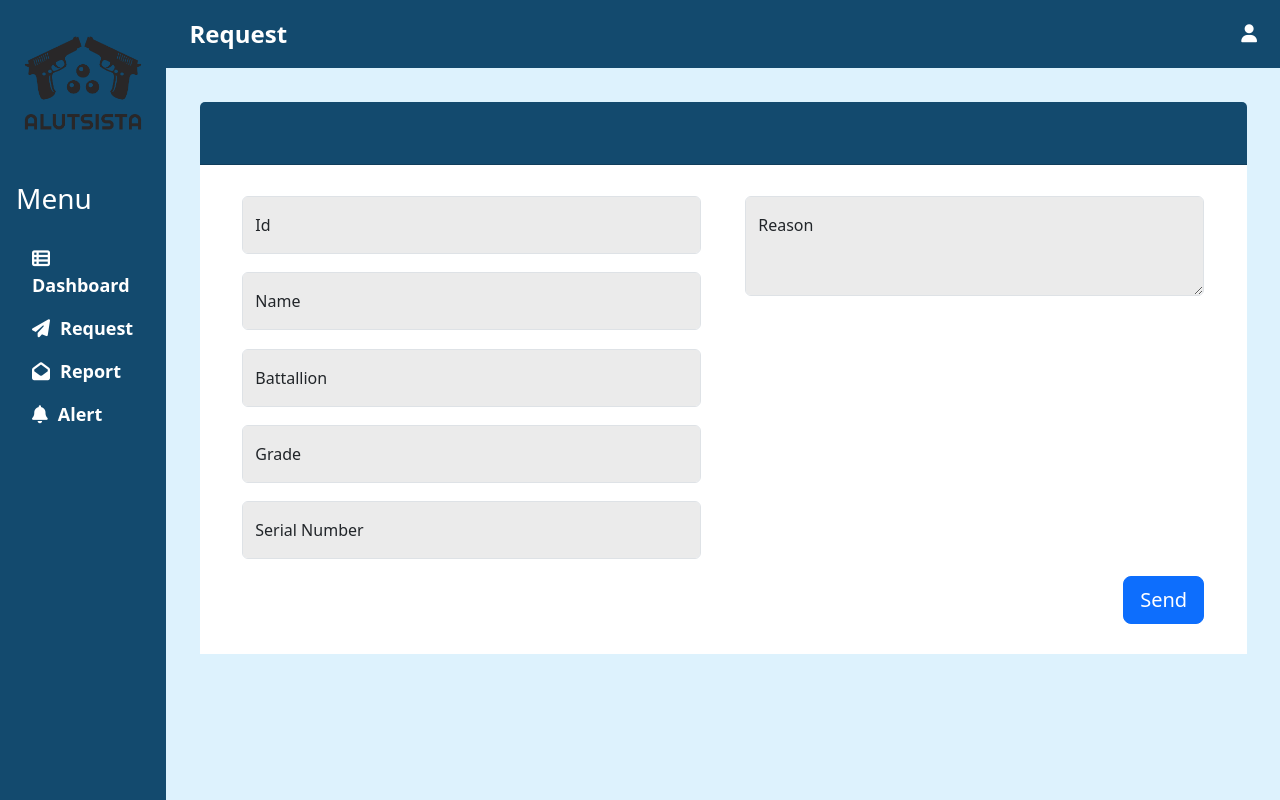
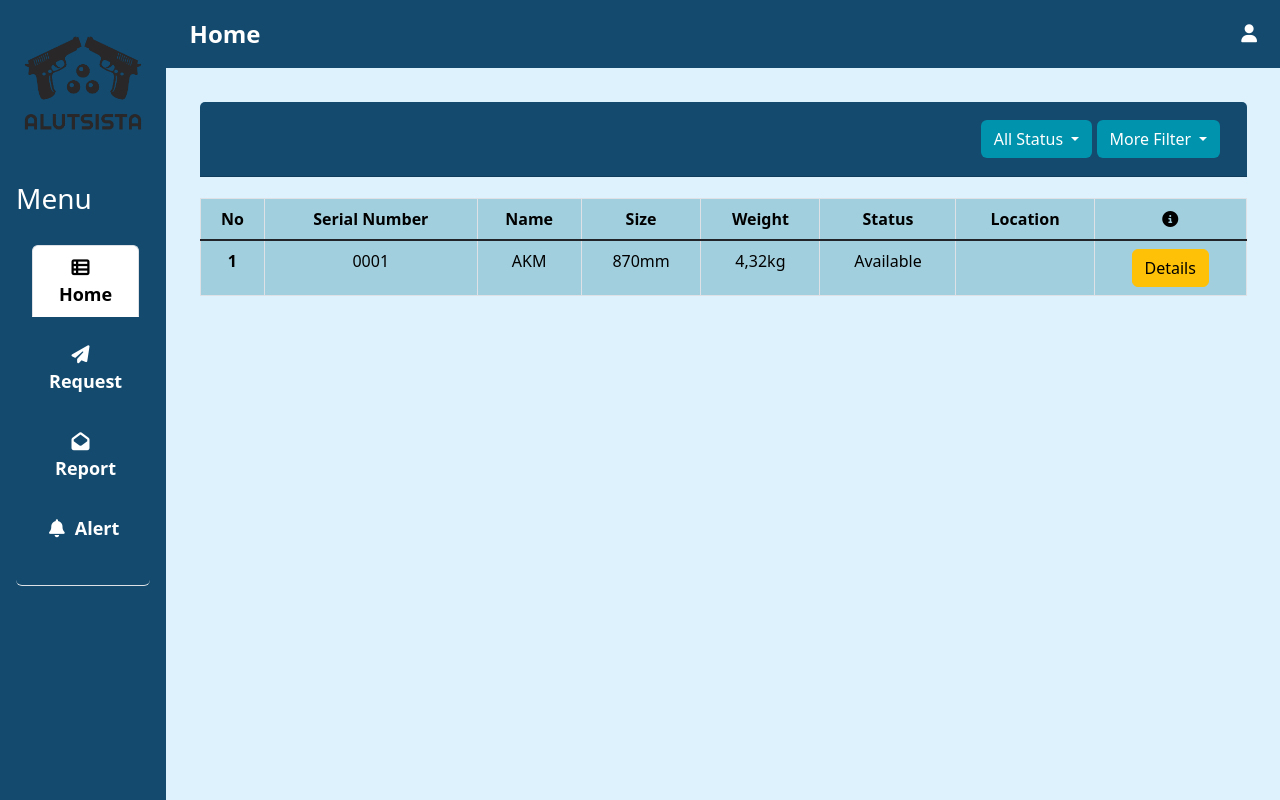
Before and after one commit to bagasly/Aplikasi-Manajemen-Alutsista, a PHP site: page / in a window 1280 px wide. Run offline with PHP 8.4, Linux system fonts and the light colour scheme.

Commit message:
progress_50%

```diff
--- a/css/global.css
+++ b/css/global.css
@@ -1,3 +1,4 @@
+@import url("https://fonts.googleapis.com/css2?family=Poppins:ital,wght@0,100;0,300;0,400;0,700;1,700&family=Roboto&display=swap");
 :root {
   --tabel: #a2cfdd;
   --bg: #ddf2fd;
@@ -36,12 +37,16 @@
 .card-body ul li {
   background-color: unset;
   border: unset;
+}
+
+.card-body ul li button {
+  text-decoration: unset;
+  color: white;
   font-weight: 600;
   font-size: large;
-  color: white;
-  cursor: pointer;
 }
-.card-body ul li i {
+
+.card-body ul li button i {
   margin-right: 10px;
 }
 
@@ -58,3 +63,7 @@
   margin-bottom: 4%;
   background-color: #ebebeb;
 }
+
+.modal-body .col ul li {
+  margin-bottom: 5%;
+}
--- a/index.html
+++ b/index.html
@@ -21,37 +21,88 @@
         <img src="assets/logo.png" class="card-img-top" alt="" />
         <div class="card-body">
           <h3 class="card-title" style="padding-bottom: 10%">Menu</h3>
-          <ul class="list-group">
+          <ul class="list-group nav nav-tabs" id="nav-tab" role="tablist">
             <li class="list-group-item">
-              <i class="fa-solid fa-table-list"></i>Dashboard
+              <button
+                class="nav-link active"
+                id="nav-home-tab"
+                data-bs-toggle="tab"
+                data-bs-target="#nav-home"
+                type="button"
+                role="tab"
+                aria-controls="nav-home"
+                aria-selected="true"
+              >
+                <i class="fa-solid fa-table-list"></i>Home
+              </button>
             </li>
             <li class="list-group-item">
+              <button
+                class="nav-link"
+                id="nav-request-tab"
+                data-bs-toggle="tab"
+                data-bs-target="#nav-request"
+                type="button"
+                role="tab"
+                aria-controls="nav-request"
+                aria-selected="false"
+              >
                 <i class="fa-solid fa-paper-plane"></i>Request
+              </button>
             </li>
             <li class="list-group-item">
+              <button
+                class="nav-link"
+                id="nav-report-tab"
+                data-bs-toggle="tab"
+                data-bs-target="#nav-report"
+                type="button"
+                role="tab"
+                aria-controls="nav-report"
+                aria-selected="false"
+              >
                 <i class="fa-solid fa-envelope-open"></i>Report
+              </button>
             </li>
             <li class="list-group-item">
+              <button
+                class="nav-link"
+                id="nav-alert-tab"
+                data-bs-toggle="tab"
+                data-bs-target="#nav-alert"
+                type="button"
+                role="tab"
+                aria-controls="nav-alert"
+                aria-selected="false"
+              >
                 <i class="fa-solid fa-bell"></i>Alert
+              </button>
             </li>
           </ul>
         </div>
       </div>
     </div>
 
-    <!-- Dashboard -->
-    <div id="dashboard" class="content" hidden>
+    <div class="content tab-content" id="nav-tabContent">
+      <!-- Home -->
+      <div
+        id="nav-home"
+        class="tab-pane fade show active"
+        role="tabpanel"
+        aria-labelledby="nav-home-tab"
+        tabindex="0"
+      >
         <nav class="navbar">
           <div class="container-fluid">
             <a
               class="navbar-brand text-white"
               style="font-size: x-large; font-weight: 700"
-            >Dashboard</a
+              >Home</a
             >
             <i class="fa-solid fa-user" style="cursor: pointer"></i>
           </div>
         </nav>
-      <div class="card border-white bg-transparent" style="padding: 3%">
+        <div class="card border-0 bg-transparent" style="padding: 3%">
           <div class="card-header text-white" style="background-color: #134a6e">
             <div id="dropdown" class="float-end" style="padding: 1%">
               <div class="btn-group">
@@ -116,7 +167,14 @@
                 <td>Available</td>
                 <td></td>
                 <td>
-                <button type="button" class="btn btn-warning">Details</button>
+                  <button
+                    type="button"
+                    class="btn btn-warning"
+                    data-bs-toggle="modal"
+                    data-bs-target="#details"
+                  >
+                    Details
+                  </button>
                 </td>
               </tr>
             </tbody>
@@ -125,7 +183,13 @@
       </div>
 
       <!-- Request -->
-    <div id="request" class="content">
+      <div
+        id="nav-request"
+        class="tab-pane fade"
+        role="tabpanel"
+        aria-labelledby="nav-request-tab"
+        tabindex="0"
+      >
         <nav class="navbar">
           <div class="container-fluid">
             <a
@@ -212,6 +276,313 @@
           </div>
         </div>
       </div>
+
+      <!-- Report -->
+      <div
+        id="nav-report"
+        class="tab-pane fade"
+        role="tabpanel"
+        aria-labelledby="nav-request-tab"
+        tabindex="0"
+      >
+        <nav class="navbar">
+          <div class="container-fluid">
+            <a
+              class="navbar-brand text-white"
+              style="font-size: x-large; font-weight: 700"
+              >Report</a
+            >
+            <i class="fa-solid fa-user" style="cursor: pointer"></i>
+          </div>
+        </nav>
+        <div class="card border-white bg-transparent" style="padding: 3%">
+          <div class="card-header text-white" style="background-color: #134a6e">
+            <div id="dropdown" class="float-end" style="padding: 1%">
+              <div class="btn-group">
+                <button
+                  type="button"
+                  class="btn text-white dropdown-toggle"
+                  data-bs-toggle="dropdown"
+                  aria-expanded="false"
+                >
+                  All Status
+                </button>
+                <ul class="dropdown-menu">
+                  <li><a class="dropdown-item" href="#">Read</a></li>
+                  <li><a class="dropdown-item" href="#">Unready</a></li>
+                  <li>
+                    <a class="dropdown-item" href="#">Banned</a>
+                  </li>
+                </ul>
+              </div>
+              <div class="btn-group">
+                <button
+                  type="button"
+                  class="btn text-white dropdown-toggle"
+                  data-bs-toggle="dropdown"
+                  aria-expanded="false"
+                >
+                  More Filter
+                </button>
+                <ul class="dropdown-menu">
+                  <li><a class="dropdown-item" href="#">A-Z</a></li>
+                  <li><a class="dropdown-item" href="#">Stock</a></li>
+                  <li>
+                    <a class="dropdown-item" href="#">Z-A</a>
+                  </li>
+                </ul>
+              </div>
+            </div>
+          </div>
+          <table
+            class="table table-bordered text-md-center"
+            style="margin-top: 2%"
+          >
+            <thead>
+              <tr>
+                <th scope="col">No</th>
+                <th scope="col">Serial Number</th>
+                <th scope="col">Name</th>
+                <th scope="col">Size</th>
+                <th scope="col">Weight</th>
+                <th scope="col">Status</th>
+                <th scope="col">Location</th>
+                <th scope="col"><i class="fa-solid fa-circle-info"></i></th>
+              </tr>
+            </thead>
+            <tbody class="table-group-divider">
+              <tr>
+                <th scope="row">1</th>
+                <td>0001</td>
+                <td>AKM</td>
+                <td>870mm</td>
+                <td>4,32kg</td>
+                <td>Available</td>
+                <td></td>
+                <td>
+                  <button
+                    type="button"
+                    class="btn btn-warning"
+                    data-bs-toggle="modal"
+                    data-bs-target="#return"
+                  >
+                    Return
+                  </button>
+                </td>
+              </tr>
+            </tbody>
+          </table>
+        </div>
+      </div>
+
+      <!-- Alert -->
+      <div
+        id="nav-alert"
+        class="tab-pane fade"
+        role="tabpanel"
+        aria-labelledby="nav-alert-tab"
+        tabindex="0"
+      >
+        <nav class="navbar">
+          <div class="container-fluid">
+            <a
+              class="navbar-brand text-white"
+              style="font-size: x-large; font-weight: 700"
+              >Alert</a
+            >
+            <i class="fa-solid fa-user" style="cursor: pointer"></i>
+          </div>
+        </nav>
+        <div class="card border-0 bg-transparent" style="padding: 3%">
+          <div class="card-header text-white" style="background-color: #134a6e">
+            <div id="dropdown" class="float-end" style="padding: 1%">
+              <div class="btn-group">
+                <button
+                  type="button"
+                  class="btn text-white dropdown-toggle"
+                  data-bs-toggle="dropdown"
+                  aria-expanded="false"
+                >
+                  All Status
+                </button>
+                <ul class="dropdown-menu">
+                  <li><a class="dropdown-item" href="#">Read</a></li>
+                  <li><a class="dropdown-item" href="#">Unready</a></li>
+                  <li>
+                    <a class="dropdown-item" href="#">Banned</a>
+                  </li>
+                </ul>
+              </div>
+              <div class="btn-group">
+                <button
+                  type="button"
+                  class="btn text-white dropdown-toggle"
+                  data-bs-toggle="dropdown"
+                  aria-expanded="false"
+                >
+                  More Filter
+                </button>
+                <ul class="dropdown-menu">
+                  <li><a class="dropdown-item" href="#">A-Z</a></li>
+                  <li><a class="dropdown-item" href="#">Stock</a></li>
+                  <li>
+                    <a class="dropdown-item" href="#">Z-A</a>
+                  </li>
+                </ul>
+              </div>
+            </div>
+          </div>
+        </div>
+      </div>
+
+      <!-- Modal -->
+      <!-- Return -->
+      <div
+        class="modal fade"
+        id="return"
+        data-bs-backdrop="static"
+        data-bs-keyboard="false"
+        tabindex="-1"
+        aria-labelledby="return"
+        aria-hidden="true"
+      >
+        <div class="modal-dialog">
+          <div class="modal-content">
+            <div
+              class="modal-header"
+              style="background-color: var(--btn); color: white"
+            >
+              <h1 class="modal-title fs-5" id="staticBackdropLabel">
+                Report file
+              </h1>
+              <button
+                type="button"
+                class="btn-close"
+                data-bs-dismiss="modal"
+                aria-label="Close"
+              ></button>
+            </div>
+            <div class="modal-body"><input type="file" /></div>
+            <div class="modal-footer">
+              <button
+                type="button"
+                class="btn btn-secondary"
+                data-bs-dismiss="modal"
+              >
+                Close
+              </button>
+              <button type="button" class="btn btn-primary">Send</button>
+            </div>
+          </div>
+        </div>
+      </div>
+
+      <!-- Details -->
+      <div
+        class="modal fade"
+        id="details"
+        data-bs-backdrop="static"
+        data-bs-keyboard="false"
+        tabindex="-1"
+        aria-labelledby="details"
+        aria-hidden="true"
+      >
+        <div class="modal-dialog modal-lg">
+          <div class="modal-content">
+            <div
+              class="modal-header"
+              style="background-color: var(--btn); color: white"
+            >
+              <h1 class="modal-title fs-5" id="staticBackdropLabel">Details</h1>
+              <button
+                type="button"
+                class="btn-close"
+                data-bs-dismiss="modal"
+                aria-label="Close"
+              ></button>
+            </div>
+            <div class="modal-body">
+              <div class="container text-center w-100">
+                <div class="row">
+                  <div class="col w-30">
+                    <img
+                      class="w-75 bg-body-secondary"
+                      style="margin-bottom: 5%"
+                      src="assets/ak47.png"
+                      alt=""
+                    />
+                    <img
+                      class="w-75 bg-body-secondary"
+                      src="assets/peluru.png"
+                      alt=""
+                    />
+                  </div>
+                  <div class="col">
+                    <ul class="list-group">
+                      <li class="list-group-item list-group-item-secondary">
+                        Serial Number
+                      </li>
+                      <li class="list-group-item list-group-item-secondary">
+                        Name
+                      </li>
+                      <li class="list-group-item list-group-item-secondary">
+                        Type
+                      </li>
+                      <li class="list-group-item list-group-item-secondary">
+                        Capacity
+                      </li>
+                      <li class="list-group-item list-group-item-secondary">
+                        Size
+                      </li>
+                      <li class="list-group-item list-group-item-secondary">
+                        Weight
+                      </li>
+                      <li class="list-group-item list-group-item-secondary">
+                        Fire Power
+                      </li>
+                    </ul>
+                  </div>
+                  <div class="col">
+                    <ul class="list-group">
+                      <li class="list-group-item list-group-item-secondary">
+                        Speed
+                      </li>
+                      <li class="list-group-item list-group-item-secondary">
+                        Materials
+                      </li>
+                      <li class="list-group-item list-group-item-secondary">
+                        Status
+                      </li>
+                      <li class="list-group-item list-group-item-secondary">
+                        Owner
+                      </li>
+                      <li class="list-group-item list-group-item-secondary">
+                        Location
+                      </li>
+                      <li class="list-group-item list-group-item-secondary">
+                        Maintance
+                      </li>
+                      <li class="list-group-item list-group-item-secondary">
+                        History
+                      </li>
+                    </ul>
+                  </div>
+                </div>
+              </div>
+            </div>
+            <div class="modal-footer">
+              <button
+                type="button"
+                class="btn btn-secondary"
+                data-bs-dismiss="modal"
+              >
+                Close
+              </button>
+            </div>
+          </div>
+        </div>
+      </div>
+    </div>
     <script src="https://cdn.jsdelivr.net/npm/bootstrap@5.3.2/dist/js/bootstrap.bundle.min.js"></script>
     <script src="js/global.js"></script>
   </body>
```
Also changed, not shown: login.html (added, +50 -0 lines), signUp.html (added, +86 -0 lines), assets/ak47.png (added), assets/peluru.png (added). Lines whose indentation alone changed are shown as unchanged.
